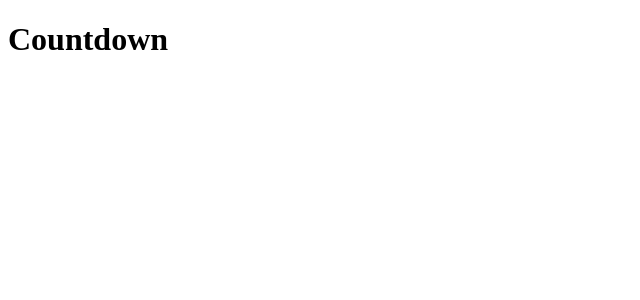
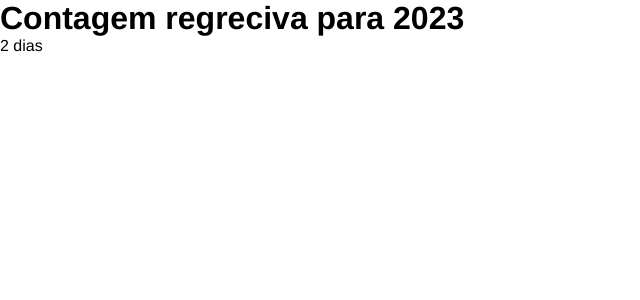
Before and after one commit to enjels/countdown, a React (Vite) app: page / in a window 1280 px wide. Shown: the top 300 px of the page, without its empty margins (0-640 px from the left). Built offline with nearby package versions, Linux system fonts and the light colour scheme.

Commit message:
adicionado 2 componentes "Title, Counter".

```diff
--- a/src/App.jsx
+++ b/src/App.jsx
@@ -1,10 +1,16 @@
 import "./App.css";
-
+import Title from "./components/Title"
 function App() {
-
-  return <div>
-    <h1>Countdown</h1>
-  </div>;
+  return (
+    <div className="App">
+      <div className="container">
+        <Title title= "Contagem regreciva para 2023"/>
+        <div className="countdown-container">
+          <p>2 dias</p>
+        </div>
+      </div>
+    </div>
+  );
 }
 
 export default App;
--- /dev/null
+++ b/src/components/Title.jsx
@@ -0,0 +1,8 @@
+
+const Title = ({title}) => {
+  return (
+    <h1>{title}</h1>
+  )
+}
+
+export default Title
--- a/src/index.css
+++ b/src/index.css
@@ -0,0 +1,10 @@
+*{
+    margin: 0;
+    padding: 0;
+    box-sizing: border-box;
+    font-family: Helvetica;
+}
+
+body{
+    min-height: 100%;
+}
```
Also changed, not shown: src/components/Counter.jsx (added, +8 -0 lines).
